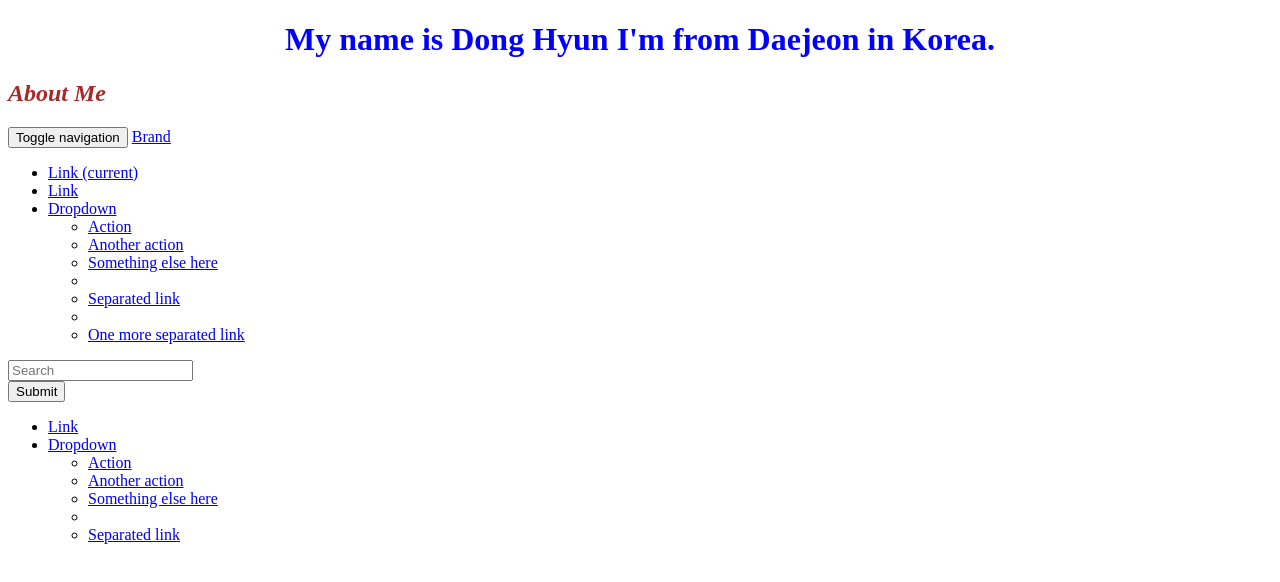
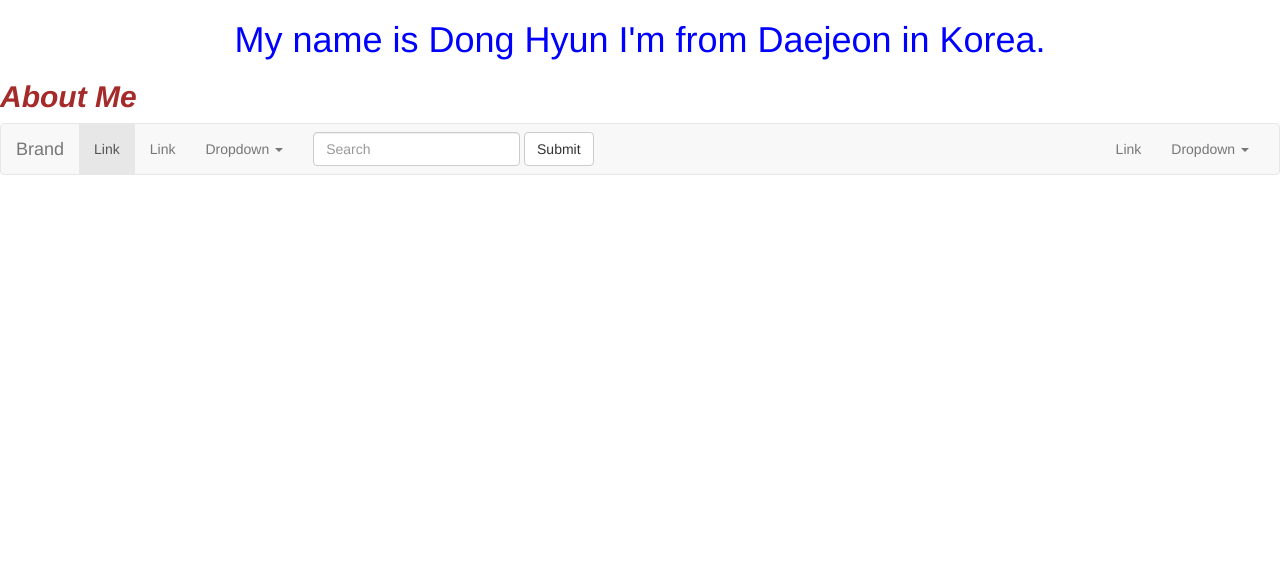
Before and after one commit to pyeondong/pyeondong.github.com, a plain HTML site: page index.html in a window 1280 px wide. Drawn offline with nearby package versions, Linux system fonts and the light colour scheme; files that its build step writes are made by us from their sources.

Commit message:
added bootstrap link

```diff
--- a/index.html
+++ b/index.html
@@ -1,6 +1,10 @@
 <!DOCTYPE HTML>
 <head>
 	<title>Dong Hyun</title>
+	<link href="/static/css/bootstrap.css" rel="stylesheet" media="screen">
+    	<link href="/static/css/bootstrap-responsive.min.css" rel="stylesheet">
+    	<script src="/static/js/bootstrap.min.js"></script>
+    	<meta name="viewport" content="width=device-width, initial-scale=1.0">
 </head>
 
 
```
